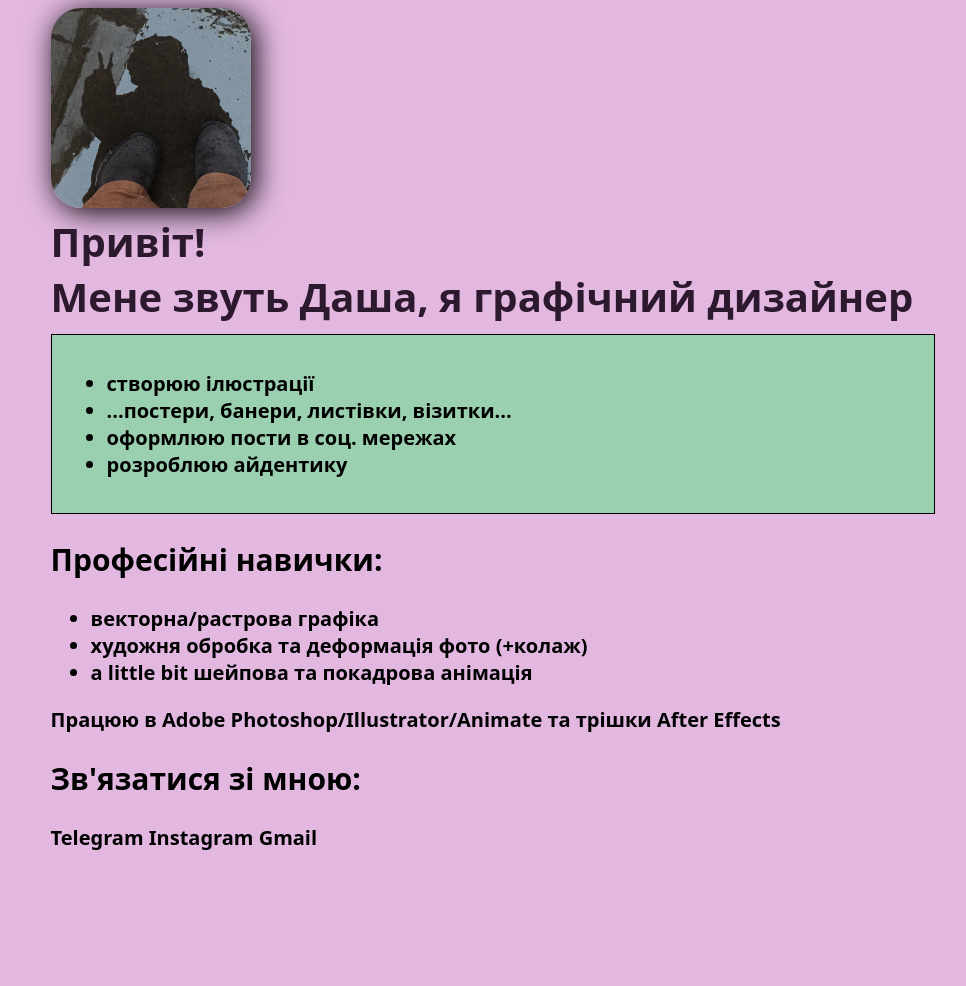
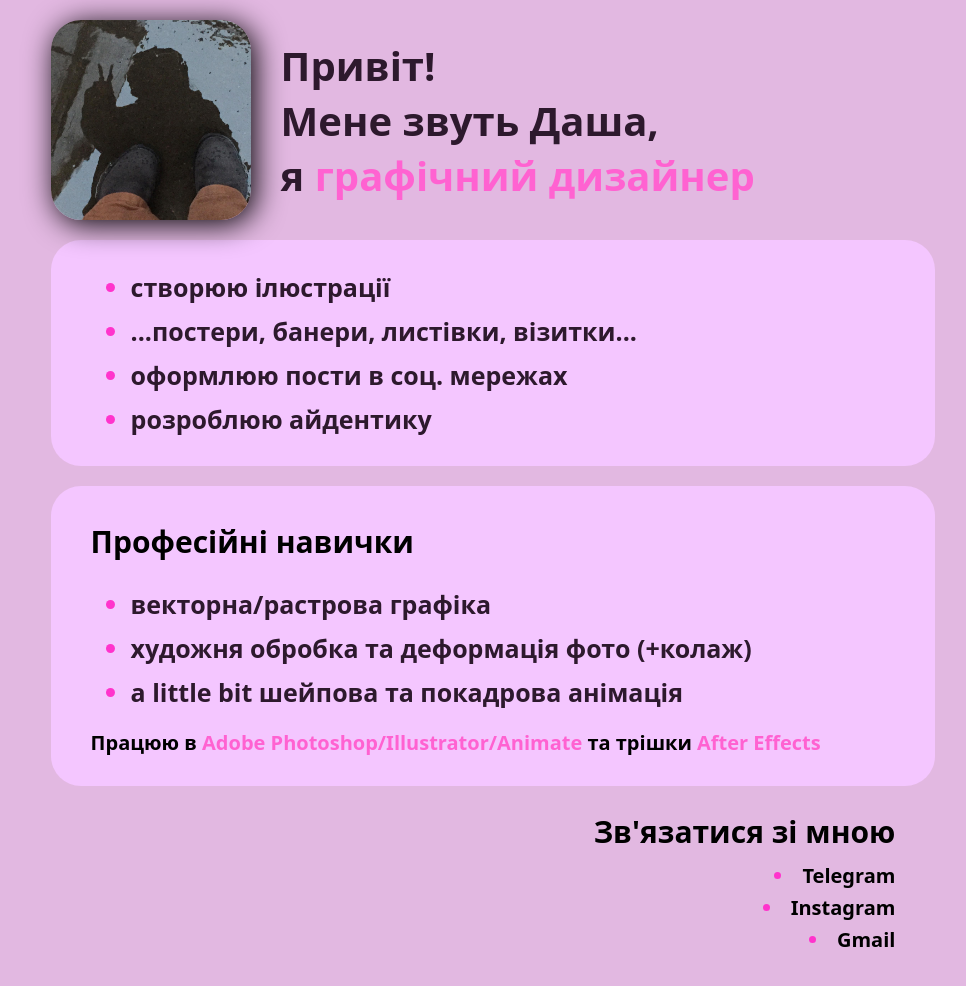
Before and after one commit to ProgAfterDeath/git-firstProject, a plain HTML site: page index.html in a window 1280 px wide. Shown: the whole page, without its empty margins (147-1113 px from the left). Before the commit the page ends 859 px from the top, so only its background shows below. Drawn offline with Linux system fonts and the light colour scheme.

Commit message:
/git commit -m "added favicon and modified some parts of code"

```diff
--- a/index.html
+++ b/index.html
@@ -6,17 +6,28 @@
     <meta name="viewport" content="width=device-width, initial-scale=1.0" />
     <title>Дереко Дар'я. Портфоліо</title>
     <link rel="stylesheet" href="styles.css" />
+    <link type="image/x-icon" href="img/icon.ico" rel="icon" />
   </head>
   <body>
     <div class="container">
       <div class="info">
-        <img src="avatar.jpg" alt="Тут має бути дідькове фото" class="avatar" />
-        <h1>Привіт!</h1>
-        <h1>Мене звуть Даша, я графічний дизайнер</h1>
+        <img
+          src="img/avatar.jpg"
+          alt="Тут має бути дідькове фото"
+          class="avatar"
+        />
+
+        <div class="info-text">
+          <h1>
+            Привіт! <br />
+            Мене звуть Даша, <br />
+            я <span class="color-change">графічний дизайнер</span>
+          </h1>
+        </div>
       </div>
 
-      <div class="specialization">
-        <ul>
+      <div class="card">
+        <ul class="list">
           <li>створюю ілюстрації</li>
           <li>...постери, банери, листівки, візитки...</li>
           <li>оформлюю пости в соц. мережах</li>
@@ -24,24 +35,37 @@
         </ul>
       </div>
 
-      <h2>Професійні навички:</h2>
-      <ul>
+      <div class="card">
+        <h2>Професійні навички</h2>
+        <ul class="list">
           <li>векторна/растрова графіка</li>
           <li>художня обробка та деформація фото (+колаж)</li>
           <li>a little bit шейпова та покадрова анімація</li>
         </ul>
 
         <p>
-        Працюю в Adobe Photoshop/Illustrator/Animate та трішки After Effects
+          Працюю в
+          <span class="color-change">Adobe Photoshop/Illustrator/Animate</span>
+          та трішки
+          <span class="color-change">After Effects</span>
         </p>
+      </div>
 
-      <div>
-        <h2>Зв'язатися зі мною:</h2>
+      <div class="contact">
+        <!-- <div class="card"> -->
+        <h2>Зв'язатися зі мною</h2>
+        <ul class="contact-list">
+          <li>
             <a href="https://t.me/daryadereko" target="_blank">Telegram</a>
+          </li>
+          <li>
             <a href="https://www.instagram.com/daryadereko/" target="_blank"
               >Instagram</a
             >
-        <a href="d.dereko2003@gmail.com" target="_blank">Gmail</a>
+          </li>
+          <li><a href="d.dereko2003@gmail.com" target="_blank">Gmail</a></li>
+        </ul>
+        <!-- </div> -->
       </div>
     </div>
   </body>
--- a/styles.css
+++ b/styles.css
@@ -4,7 +4,7 @@ body {
   background-color: rgb(226, 184, 225);
 
   font-size: 20px;
-  font-weight: bold;
+  font-weight: bolder;
   /* font-family: "Roboto", sans-serif; */
   font-family: system-ui, -apple-system, BlinkMacSystemFont, "Segoe UI", Roboto,
     Oxygen, Ubuntu, Cantarell, "Open Sans", "Helvetica Neue", sans-serif;
@@ -16,12 +16,23 @@ body {
   box-shadow: 4px 4px 30px rgba(0, 0, 0, 15);
 }
 
+.info {
+  display: flex;
+  margin-top: 20px;
+  margin-bottom: 20px;
+}
+
 .info h1 {
   color: rgb(45, 25, 45);
   margin: 0;
   font-style: normal;
   text-decoration: none;
   text-transform: none;
+}
+
+.info-text {
+  margin: auto;
+  margin-left: 30px;
 }
 
 .container {
@@ -37,11 +48,60 @@ body {
   margin: 10px 0px;
 }
 
+.card {
+  background: rgb(244, 198, 255);
+  padding: 10px 40px;
+  margin-bottom: 20px;
+  border-radius: 30px;
+  /* box-shadow: 0.1px 0.1px 10px rgba(0, 0, 0, 15); */
+}
+
 a {
   color: black;
   text-decoration: none;
 }
 
 a:hover {
-  color: rgb(123, 18, 113);
+  color: #ff33cc;
 }
+
+.list {
+  padding: 0px 40px;
+  color: rgb(45, 25, 45);
+}
+
+.list li {
+  margin-bottom: 10px;
+  font-size: 25px;
+}
+
+li::marker {
+  color: #ff33cc;
+}
+
+.contact {
+  padding-right: 40px;
+  margin-bottom: 40px;
+}
+
+.contact h2 {
+  text-align: right;
+  margin-bottom: 10px;
+}
+
+.contact ul {
+  display: table;
+  list-style-position: inside;
+  text-align: right;
+  margin: auto;
+  margin-right: 0;
+  /* list-style-image: url("tg.png"); */
+}
+
+.contact li {
+  padding-bottom: 5px;
+}
+
+.color-change {
+  color: #ff62d1;
+}
```
Also changed, not shown: index1.html (deleted, +0 -87 lines), img/avatar.jpg (renamed from avatar.jpg), img/icon.ico (added), img/tg.png (added). Lines whose indentation alone changed are shown as unchanged.
